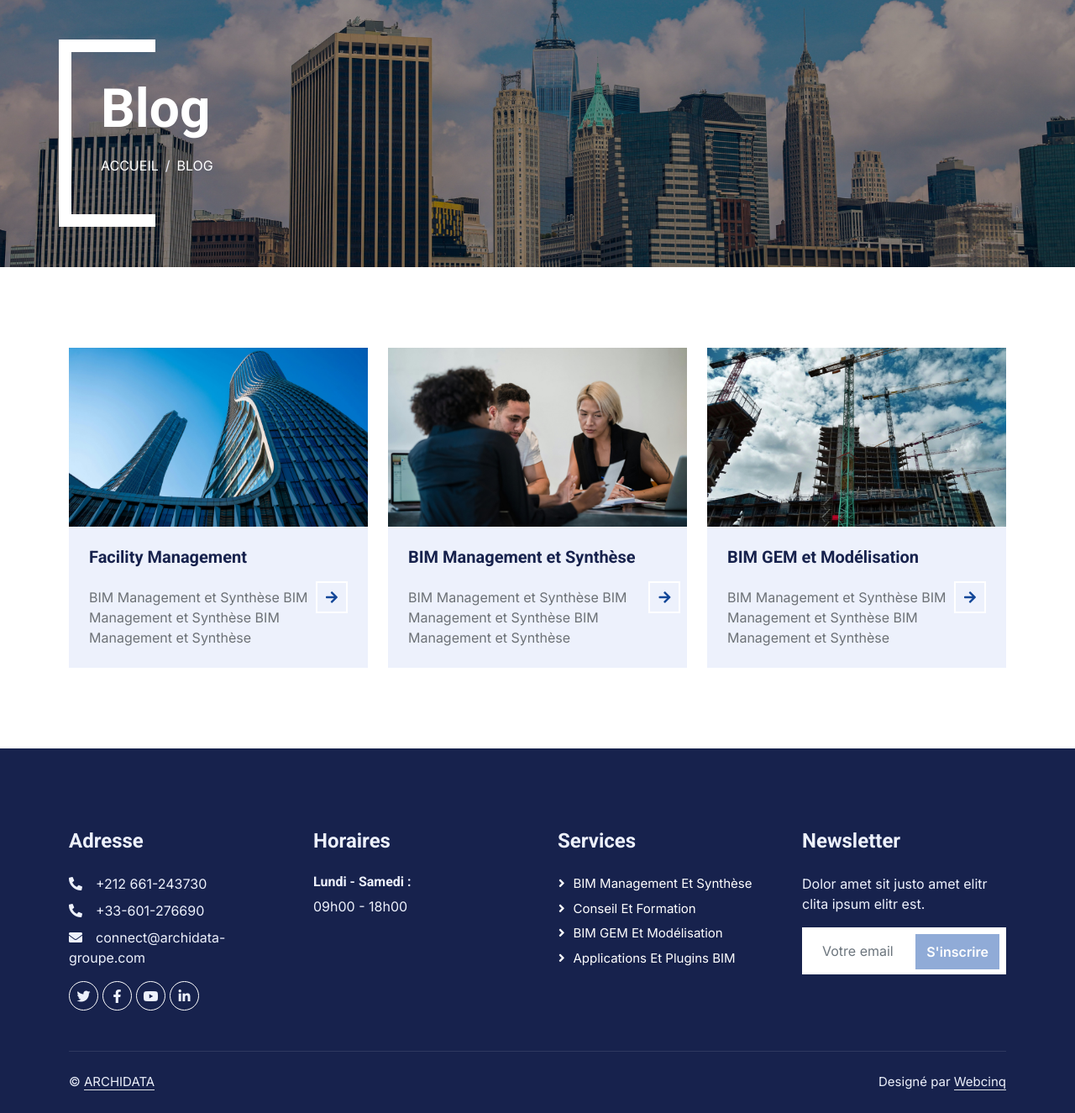
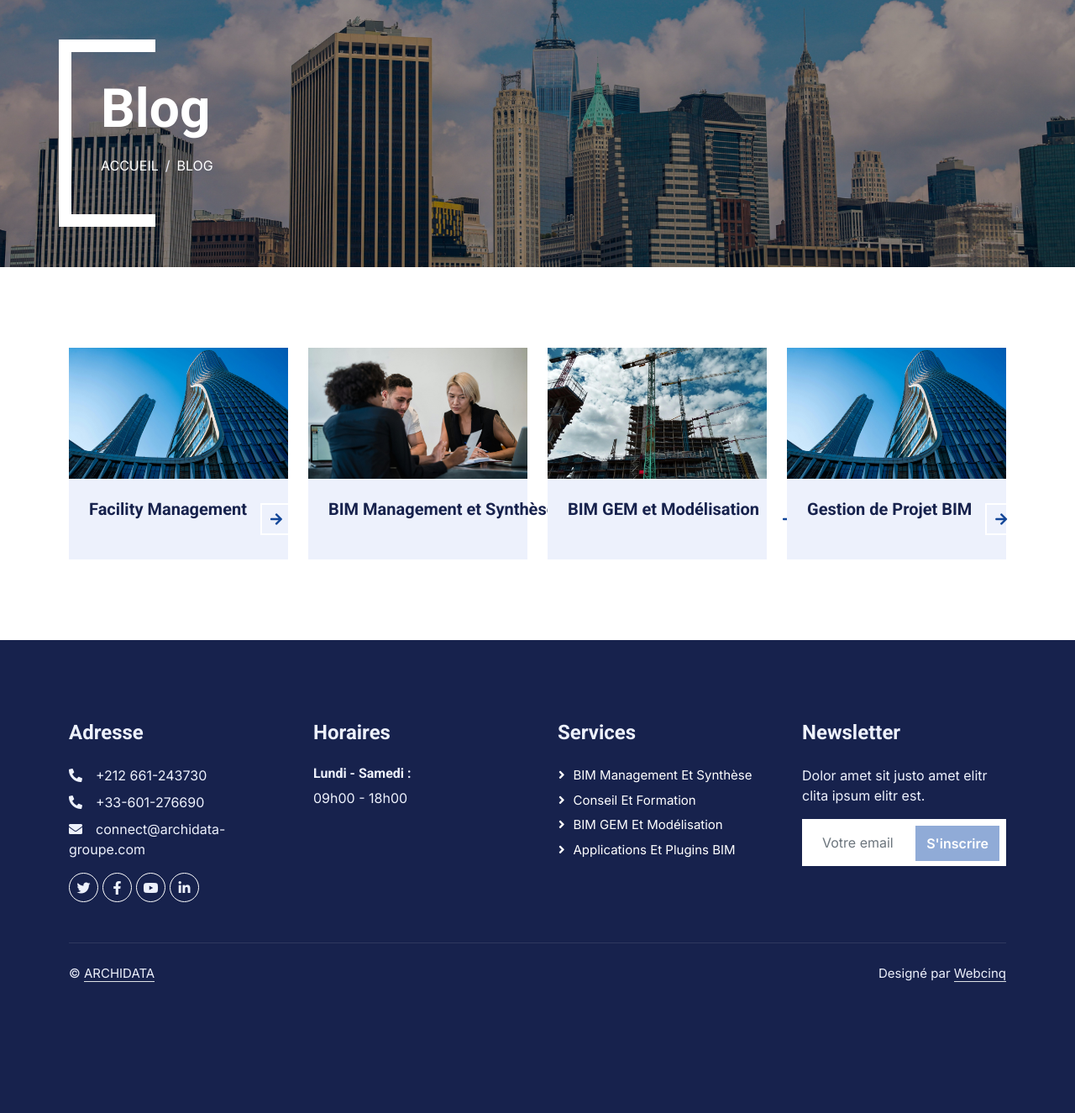
Before and after one commit to Webcinq/archidata-group, a Laravel app: page /blog in a window 1280 px wide. Shown: the part 125-1450 px from the top of the page at 84% size. After the commit the page ends 1294 px from the top, so only its background shows below. Run offline with Laravel 12, Linux system fonts and the light colour scheme; parts of the project's set-up code (start-up, migrations or seed data) failed here and were passed over; some libraries are stand-ins or nearby versions.

Commit message:
config routes

```diff
--- a/resources/views/blog.blade.php
+++ b/resources/views/blog.blade.php
@@ -20,7 +20,7 @@
     <div class="container-xxl py-5">
         <div class="container">
             <div class="row g-4">
-                <div class="col-lg-4 col-md-6 service-item-top wow fadeInUp" data-wow-delay="0.1s">
+                <div class="col-lg-3 col-md-6 service-item-top wow fadeInUp" data-wow-delay="0.1s">
                     <div class="overflow-hidden">
                         <a href="{{route('blog-detail')}}">
                         <img class="img-fluid w-100 h-100" src="{{asset('img/service-1.png')}}" alt="">
@@ -31,14 +31,13 @@
 
                                 <h5 class="text-truncate me-3 mb-0">Facility Management</h5></a>
                             <br>
-                            <p class="mb-0">BIM Management et Synthèse BIM Management et Synthèse BIM Management et Synthèse</p>
                         </div>
                         <a class="btn btn-square btn-outline-primary border-2 border-white flex-shrink-0"  href="{{route('blog-detail')}}"><i class="fa fa-arrow-right"></i></a>
                     </div>
 
 
                 </div>
-                <div class="col-lg-4 col-md-6 service-item-top wow fadeInUp" data-wow-delay="0.3s">
+                <div class="col-lg-3 col-md-6 service-item-top wow fadeInUp" data-wow-delay="0.3s">
                     <div class="overflow-hidden">
                         <a href="{{route('blog-detail')}}">
 
@@ -50,12 +49,11 @@
 
                                 <h5 class="text-truncate me-3 mb-0">BIM Management et Synthèse</h5></a>
                             <br>
-                            <p class="mb-0">BIM Management et Synthèse BIM Management et Synthèse BIM Management et Synthèse</p>
                         </div>
                         <a class="btn btn-square btn-outline-primary border-2 border-white flex-shrink-0"  href="{{route('blog-detail')}}"><i class="fa fa-arrow-right"></i></a>
                     </div>
                 </div>
-                <div class="col-lg-4 col-md-6 service-item-top wow fadeInUp" data-wow-delay="0.5s">
+                <div class="col-lg-3 col-md-6 service-item-top wow fadeInUp" data-wow-delay="0.5s">
                     <div class="overflow-hidden">
                         <a href="{{route('blog-detail')}}">
 
@@ -68,12 +66,27 @@
                                 <h5 class="text-truncate me-3 mb-0">BIM GEM et Modélisation</h5></a>
                             <br>
 
-                            <p class="mb-0">BIM Management et Synthèse BIM Management et Synthèse BIM Management et Synthèse</p>
                         </div>
                         <a class="btn btn-square btn-outline-primary border-2 border-white flex-shrink-0"  href="{{route('blog-detail')}}"><i class="fa fa-arrow-right"></i></a>
                     </div>
 
 
+                </div>
+                <div class="col-lg-3 col-md-6 service-item-top wow fadeInUp" data-wow-delay="0.7s">
+                    <div class="overflow-hidden">
+                        <a href="{{route('blog-detail')}}">
+                            <img class="img-fluid w-100 h-100" src="{{asset('img/service-1.png')}}" alt="">
+                        </a>
+                    </div>
+                    <div class="d-flex align-items-center justify-content-between bg-light p-4">
+                        <div class="d-flex flex-column">
+                            <a href="{{route('blog-detail')}}">
+                                <h5 class="text-truncate me-3 mb-0">Gestion de Projet BIM</h5>
+                            </a>
+                            <br>
+                        </div>
+                        <a class="btn btn-square btn-outline-primary border-2 border-white flex-shrink-0" href="{{route('blog-detail')}}"><i class="fa fa-arrow-right"></i></a>
+                    </div>
                 </div>
             </div>
         </div>
--- a/resources/views/contact.blade.php
+++ b/resources/views/contact.blade.php
@@ -45,7 +45,7 @@
                                     </div>
                                 </div>
                                 <div class="col-12">
-                                    <button class="btn btn-primary w-100 py-3" type="submit">Envoyer</button>
+                                    <button style="background-color: #124698" class="btn text-white w-100 py-3" type="submit">Envoyer</button>
                                 </div>
                             </div>
                         </form>
```
Also changed, not shown: resources/views/about.blade.php (+6 -3 lines).
